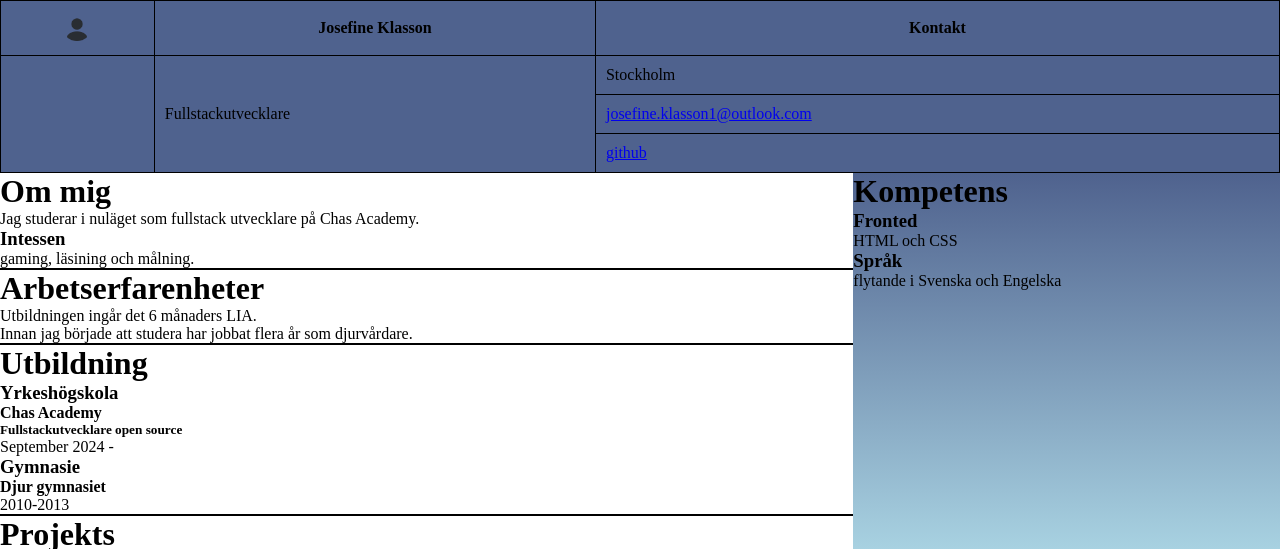
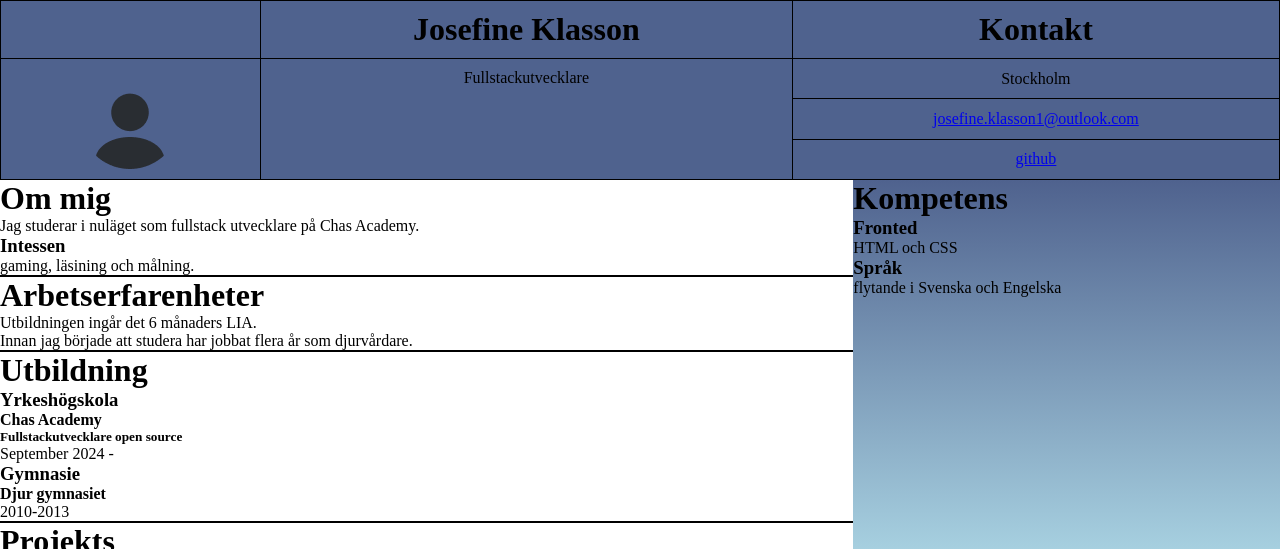
Before and after one commit to chas-academy/u02-cv-portfolio-jossan93, a plain HTML site: page index.html in a window 1280 px wide. Shown: the top 549 px of the page. Drawn offline with Linux system fonts and the light colour scheme.

Commit message:
ändrningar i table

```diff
--- a/index.html
+++ b/index.html
@@ -13,14 +13,14 @@
         <table class="bord">
             <thead>
                 <tr>
-                    <th scope="col"><img src="prifile icon.png" alt="fotografi"></th>
-                    <th scope="col"> Josefine Klasson</th>
-                    <th scope="col">Kontakt</th>
+                    <th scope="col"></th>
+                    <th scope="col" id="Josefine"> Josefine Klasson</th>
+                    <th scope="col" id="Kontakt">Kontakt</th>
                 </tr>
             </thead>
             <tbody>
                 <tr>
-                    <td rowspan="3"></td>
+                    <td rowspan="3"><img src="prifile icon.png" alt="fotografi"></td>
                     <td rowspan="3" class="tableunderkontakt">Fullstackutvecklare</td>
                     <td>Stockholm</td>
                 </tr>
--- a/styling/_text.scss
+++ b/styling/_text.scss
@@ -7,3 +7,7 @@ $fontSizeh3: large;
 h2 {
     font-size: $fontSizeh2;
 }
+
+table thead {
+    font-size: xx-large;
+}
--- a/styling/index.scss
+++ b/styling/index.scss
@@ -43,17 +43,18 @@ aside {
 table, td, th {
    padding: 10px;
    border-collapse: collapse;
-   /*anv för att se table bättre kan ta borts när klar  */
+   /*anv för att se table bättre kan ta borts när klar */
    border: 1px solid black;
-
+   text-align: center;
 }
 
+
 .tableunderkontakt {
-   border-right: 1px solid black;
+   vertical-align: text-top;
 }
 
 img {
    height: auto;
-   width: 30px;
-
+   width: fit-content;
+   vertical-align: middle;
 }
```
Also changed, not shown: styling/index.css, 1 other file.
